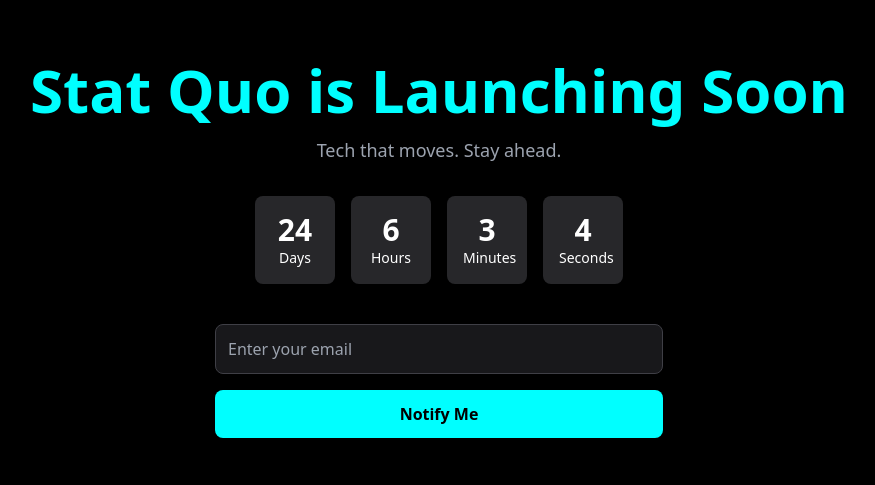
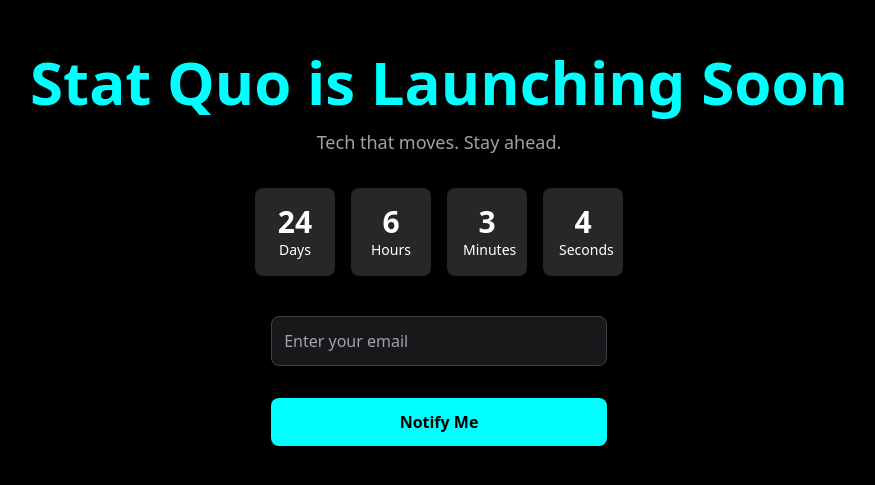
Before and after one commit to SuhaJem/DigiApp, a Next.js app: page / in a window 1280 px wide. Shown: the part 151-636 px from the top of the page, without its empty margins (201-1076 px from the left). Built offline with nearby package versions, Linux system fonts and the light colour scheme.

Commit message:
Update page.tsx

```diff
--- a/app/page.tsx
+++ b/app/page.tsx
@@ -49,11 +49,7 @@
         ))}
       </div>
 
-      <form
-        action="https://formspree.io/f/mwkgnzdo"
-        method="POST"
-        className="w-full max-w-md"
-      >
+      <form action="https://formspree.io/f/xpwpodor" method="POST" className="space-y-4">
         <input
           type="email"
           name="email"
```
